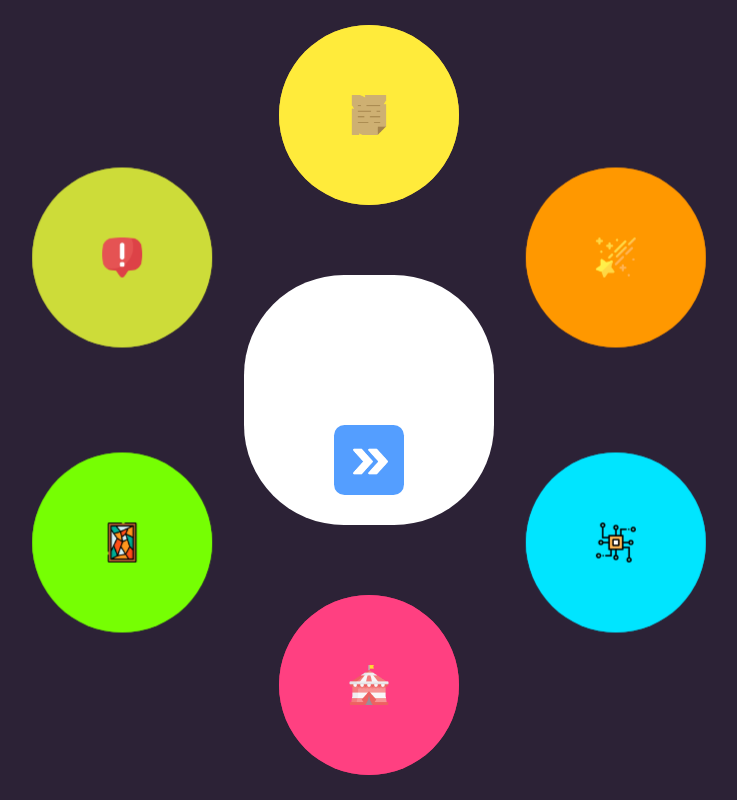
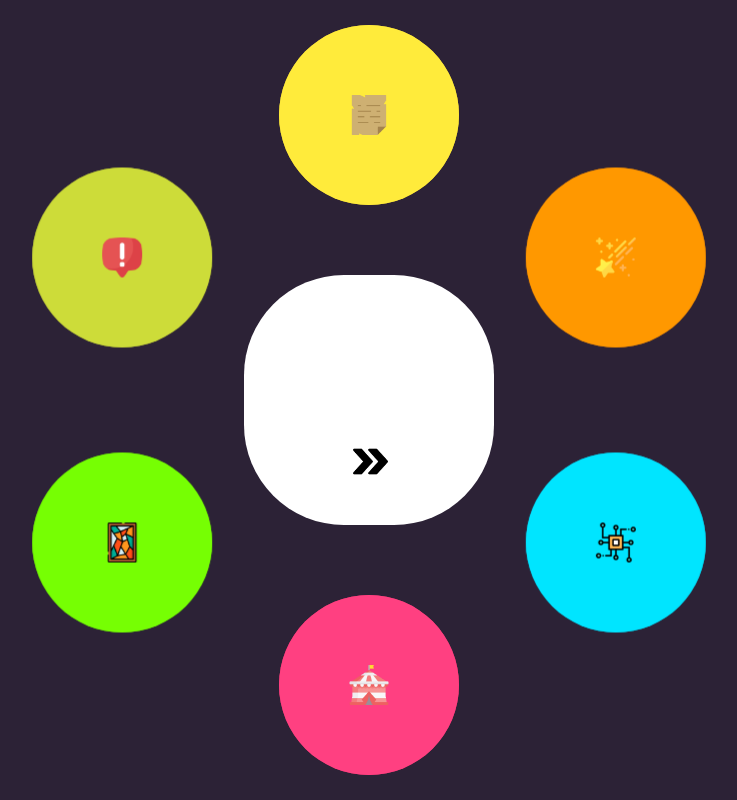
Before and after one commit to BadangGit/PPT-Project, a Vue app in the folder normal/: page / in a window 1280 px wide. Shown: the whole page, without its empty margins (271-1008 px from the left). Built offline with nearby package versions, Linux system fonts and the light colour scheme.

Commit message:
delete animation

```diff
--- a/normal/src/components/buttons/baseButton.vue
+++ b/normal/src/components/buttons/baseButton.vue
@@ -11,14 +11,12 @@
   width: 100%;
   height: 100%;
 
-  border-radius: 15%;
+  border-radius: 35%;
 
   display: flex;
 
   justify-content: center;
   align-items: center;
-
-  background-color: rgb(84, 158, 255);
 }
 
 .buttonGrid img {
@@ -26,36 +24,5 @@
   height: 35px;
   margin-left: 2px;
   margin-top: 2px;
-
-  filter: invert();
-}
-
-.buttonGrid:hover img {
-  animation-name: arrowMove;
-  animation-duration: 0.8s;
-  animation-timing-function: linear;
-  animation-iteration-count: infinite;
-}
-
-@keyframes arrowMove {
-  0% {
-    margin-left: 2px;
-  }
-
-  25% {
-    margin-left: 10px;
-  }
-
-  50% {
-    margin-left: 2px;
-  }
-
-  75% {
-    margin-left: -2px;
-  }
-
-  100% {
-    margin-left: 2px;
-  }
 }
 </style>
```
